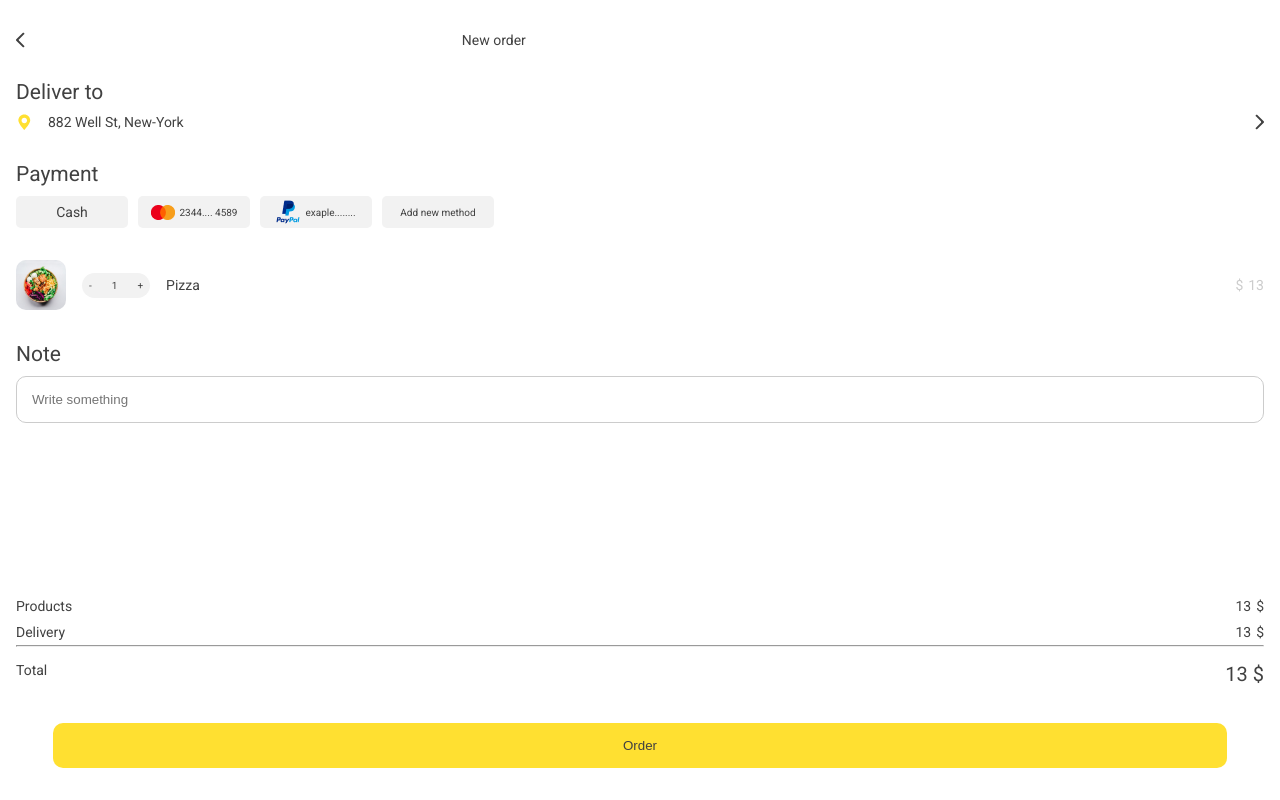
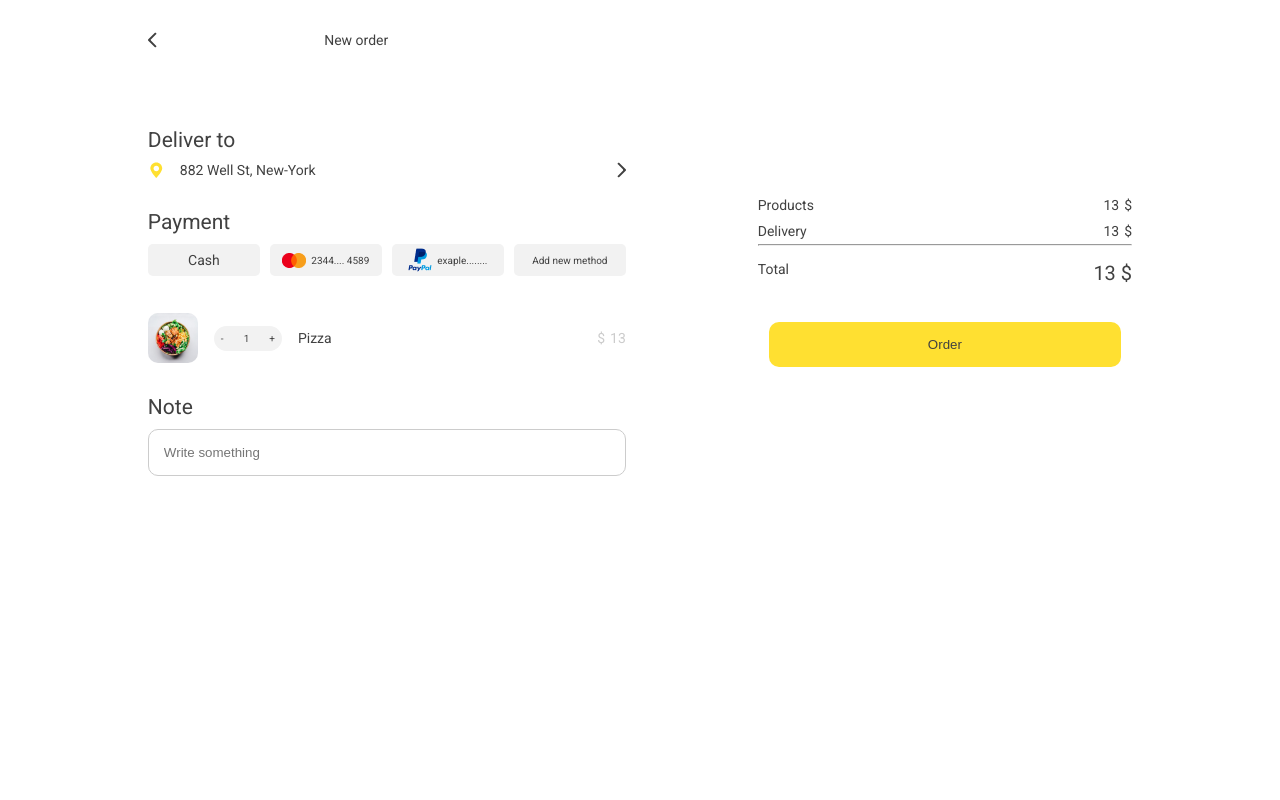
Before and after one commit to Alice221299/delivery-app, a React (Vite) app: page /order in a window 1280 px wide. Built offline with nearby package versions, Linux system fonts and the light colour scheme.

Commit message:
:arrow_up:Added firebase configuration

```diff
--- a/package.json
+++ b/package.json
@@ -11,6 +11,7 @@
   },
   "dependencies": {
     "@reduxjs/toolkit": "^1.9.5",
+    "firebase": "^10.3.0",
     "react": "^18.2.0",
     "react-dom": "^18.2.0",
     "react-hook-form": "^7.45.4",
--- a/src/components/bar/Bar.jsx
+++ b/src/components/bar/Bar.jsx
@@ -1,11 +1,17 @@
 import React from 'react'
 import back from "/icons/Back.svg"
 import "./bar.scss"
+import { useNavigate } from 'react-router-dom'
 
-const Bar = ({text}) => {
+const Bar = ({text, location}) => {
+  const navigate = useNavigate()
+
+  const handleClickBack = () => {
+    navigate(`/${location}`)
+}
   return (
     <div className='bar'>
-      <img src={back} alt="Icon for go back" />
+      <img src={back} alt="Icon for go back" onClick={handleClickBack}/>
       <p>{text}</p>
     </div>
   )
--- a/src/pages/manageAdresses/ManageAdresses.jsx
+++ b/src/pages/manageAdresses/ManageAdresses.jsx
@@ -9,7 +9,7 @@ const ManageAdresses = () => {
   return (
     <main className='main-adresses'>
       <div>
-        <Bar text='Manage adresses'/>
+        <Bar text='Manage adresses' location='order'/>
         <div className='adresses'>
           <div className='adress'>
             <div>
--- a/src/pages/order/Order.jsx
+++ b/src/pages/order/Order.jsx
@@ -1,4 +1,4 @@
-import React from 'react'
+import React, { useState } from 'react'
 import Bar from '../../components/bar/Bar'
 import location from "/icons/Location.svg"
 import next from "/icons/Next.svg"
@@ -8,12 +8,31 @@ import MainButton from '../../components/mainButton/MainButton'
 import OrderTotal from '../../components/orderTotal/OrderTotal'
 import "./order.scss"
 import food from "/icons/anh-nguyen-kcA-c3f_3FE-unsplash.jpg"
+import { useNavigate } from 'react-router-dom'
 
 const Order = () => {
+
+    const [value, setValue] = useState(1)
+    const navigate = useNavigate()
+
+    const increment = () => {
+        setValue(value + 1)
+    }
+
+    const decrement = () => {
+        if (value >1) {
+            setValue(value - 1)
+        }
+    }
+
+    const handleClick = () => {
+        navigate('/adresses')
+    }
+
   return (
     <main className='main-order'>
-        <div>
-        <Bar text='New order'/>
+        <div className='order-details'>
+        <Bar text='New order' location=''/>
         <div className='order-direction'>
             <h2>Deliver to</h2>
             <div className='order-location'>
@@ -21,7 +40,7 @@ const Order = () => {
                     <img src={location} alt="Icon for location" />
                     <p>882 Well St, New-York</p>
                 </div>
-                <img className='arrow-forward' src={next} alt="Icon for go forward" />
+                <img className='arrow-forward' src={next} alt="Icon for go forward" onClick={handleClick}/>
             </div>
         </div>
         <div>
@@ -48,9 +67,9 @@ const Order = () => {
                 <div className='item-info'>
                     <img src={food} alt="" />
                     <div className='item-counter'>
-                        <p>-</p>
-                        <p>1</p>
-                        <p>+</p>
+                        <p onClick={decrement}>-</p>
+                        <p>{value}</p>
+                        <p onClick={increment}>+</p>
                     </div>
                     <p>Pizza</p>
                 </div>
@@ -63,7 +82,7 @@ const Order = () => {
             <input type="text" placeholder='Write something'/>
         </div>
         </div>
-        <div>
+        <div className='order-finish'>
         <OrderTotal/>
         <MainButton text="Order"/>
         </div>
--- a/src/pages/order/order.scss
+++ b/src/pages/order/order.scss
@@ -38,6 +38,7 @@
             gap: 5px;
             background-color: $light-grey;
             border-radius: 5px;
+            margin-bottom: 5px;
             span {
                 font-size: 10px;
             }
@@ -46,6 +47,28 @@
     // .payment-method::-webkit-scrollbar {
     //     display: none;
     // }
+
+    ::-webkit-scrollbar {
+        height: 5px;
+      }
+
+      /* Track */
+      ::-webkit-scrollbar-track {
+        box-shadow: inset 0 0 5px grey;
+        border-radius: 10px;
+
+      }
+
+      /* Handle */
+      ::-webkit-scrollbar-thumb {
+        background: $main-yellow;
+        border-radius: 10px;
+      }
+
+      /* Handle on hover */
+      ::-webkit-scrollbar-thumb:hover {
+        background: rgb(255, 224, 49, 0.7);
+      }
     .order-items {
         margin: 2rem 0;
         display: flex;
@@ -71,6 +94,9 @@
                     background-color: $light-grey;
                     border-radius: 15px;
                     font-size: 10px;
+                    p {
+                        cursor: pointer;
+                    }
                 }
 
             }
@@ -87,7 +113,24 @@
             border-radius: 10px;
             padding: 15px;
             width: 100%;
-            color: $light-grey;
         }
     }
 }
+
+@media (min-width: 600px) {
+    .main-order {
+        flex-direction: row;
+        justify-content: space-evenly;
+        .order-details {
+            max-width: 60%;
+            .order-direction {
+                margin-top: 5rem;
+            }
+
+        }
+        .order-finish {
+            min-width: 30%;
+            margin-top: 8rem;
+        }
+    }
+}
```
Also changed, not shown: src/firebaseConfig.js (added, +21 -0 lines), 1 other file (tests, documents, lock files or other folders).
